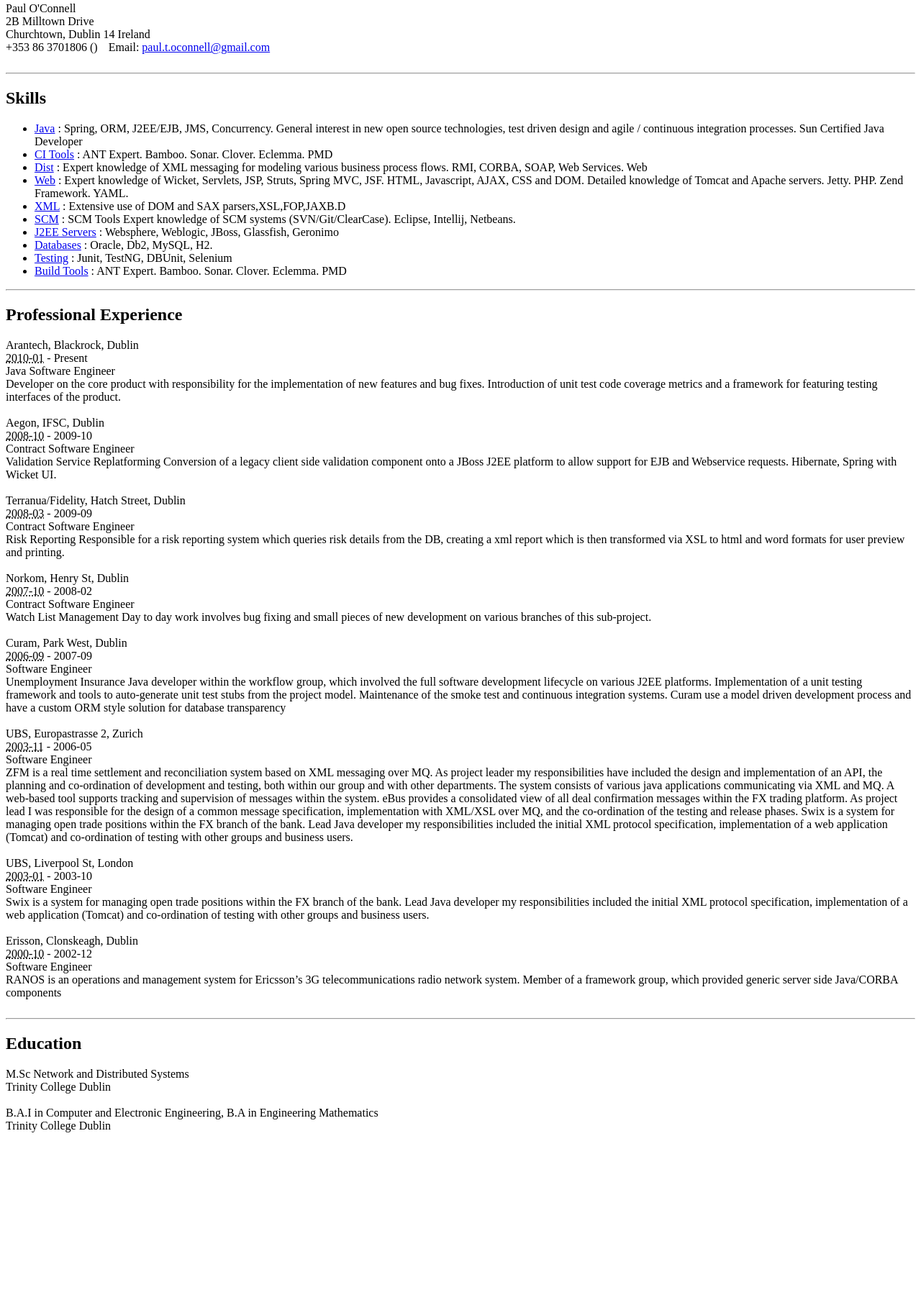
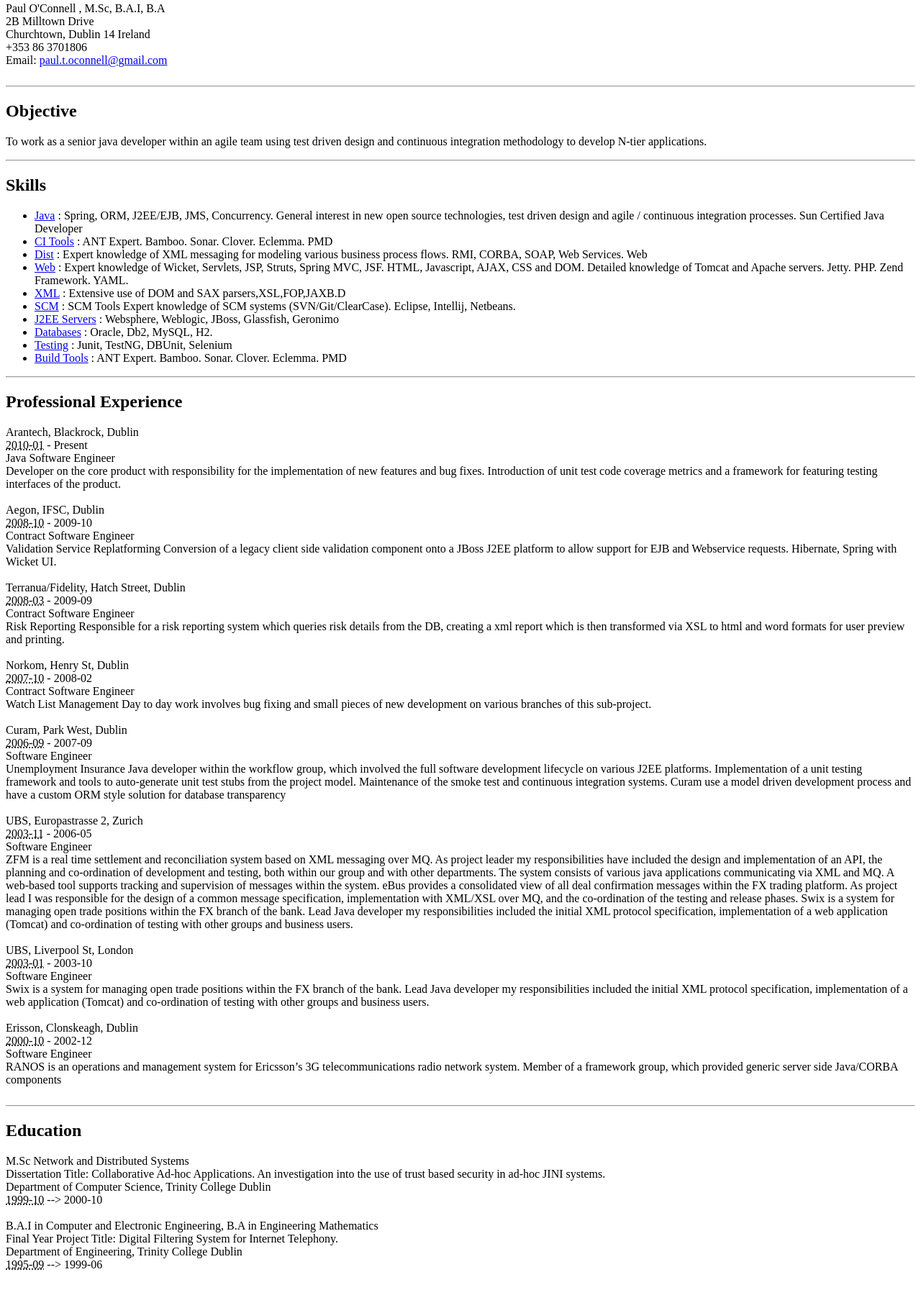
Before and after one commit to emeraldjava/emeraldjava, a plain HTML site: page src/main/html/resume.html in a window 1280 px wide. Shown: the part 63-1856 px from the top of the page at 72% size. Before the commit the page ends 1663 px from the top, so only its background shows below. Drawn offline with Linux system fonts and the light colour scheme.

Commit message:
update html with summary and education details.

```diff
--- a/src/main/html/resume.html
+++ b/src/main/html/resume.html
@@ -10,8 +10,9 @@
 <div class="contact vcard">
 <div class="fn n" id="j">
 <span class="given-name">Paul</span>
-<span class="middle-name"/>
 <span class="family-name">O'Connell</span>
+<span class="middle-name">
+, M.Sc, B.A.I, B.A</span>
 </div>
 <div class="adr">
 <span class="street-address">2B Milltown Drive</span>
@@ -22,14 +23,20 @@
 </div>
 <div style="float: left; padding-right: 15px;">
 <span class="tel">
-<span class="value">+353 86 3701806</span> (<span class="type"/>)</span>
+<span class="value">+353 86 3701806</span>
+</span>
+</div>
 <br/>
-</div>
 <div style="float: left;">
-		Email: <a class="external email fn" href="mailto:paul.t.oconnell@gmail.com">paul.t.oconnell@gmail.com</a>
+Email: <a class="external email fn" href="mailto:paul.t.oconnell@gmail.com">paul.t.oconnell@gmail.com</a>
 <br/>
 </div>
 <div style="clear: both;">&nbsp;</div>
+</div>
+<hr/>
+<div>
+<h2>Objective</h2>
+<p class="summary">To work as a senior java developer within an agile team using test driven design and continuous integration methodology to develop N-tier applications.</p>
 </div>
 <hr/>
 <div>
@@ -169,10 +176,13 @@
 <div class="htitle">
 <span class="summary">M.Sc Network and Distributed Systems</span>
 <br/>
-<span class="org">Trinity College Dublin</span>
+<span class="org">Dissertation Title: Collaborative Ad-hoc Applications. An investigation into the use of trust based security in ad-hoc JINI systems.</span>
+<br/>
+<span class="org">Department of Computer Science,
+						Trinity College Dublin</span>
 </div>
 <div class="date_duration">
-<abbr class="dtend" title=""/>
+<abbr class="dtstart" title="1999-10">1999-10</abbr> --&gt; <abbr class="dtend">2000-10</abbr>
 </div>
 <div style="clear: both">&nbsp;</div>
 </div>
@@ -180,10 +190,13 @@
 <div class="htitle">
 <span class="summary">B.A.I in Computer and Electronic Engineering, B.A in Engineering Mathematics</span>
 <br/>
-<span class="org">Trinity College Dublin</span>
+<span class="org">Final Year Project Title: Digital Filtering System for Internet Telephony.</span>
+<br/>
+<span class="org">Department of Engineering,
+						Trinity College Dublin</span>
 </div>
 <div class="date_duration">
-<abbr class="dtend" title=""/>
+<abbr class="dtstart" title="1995-09">1995-09</abbr> --&gt; <abbr class="dtend">1999-06</abbr>
 </div>
 <div style="clear: both">&nbsp;</div>
 </div>
```
